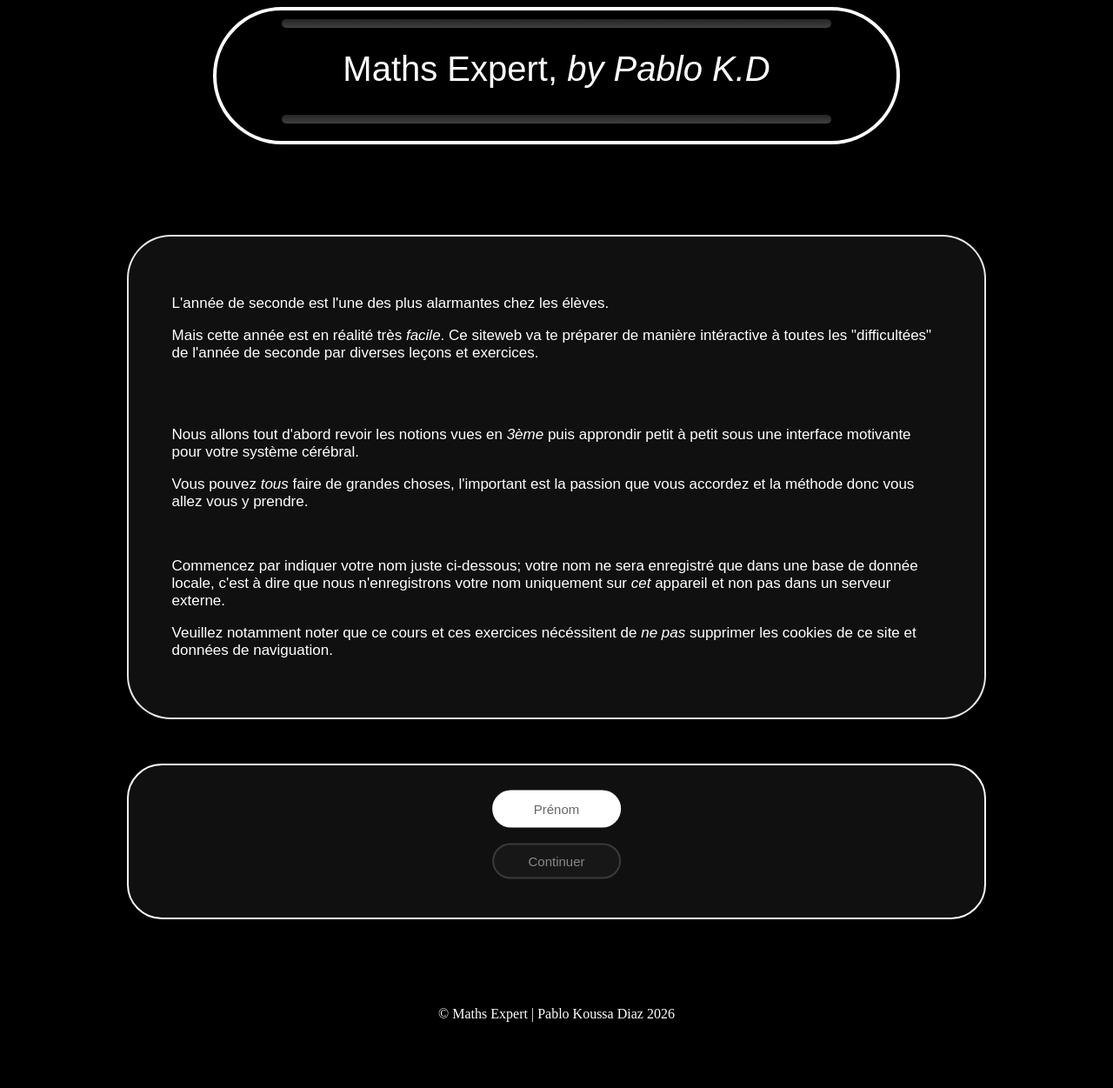
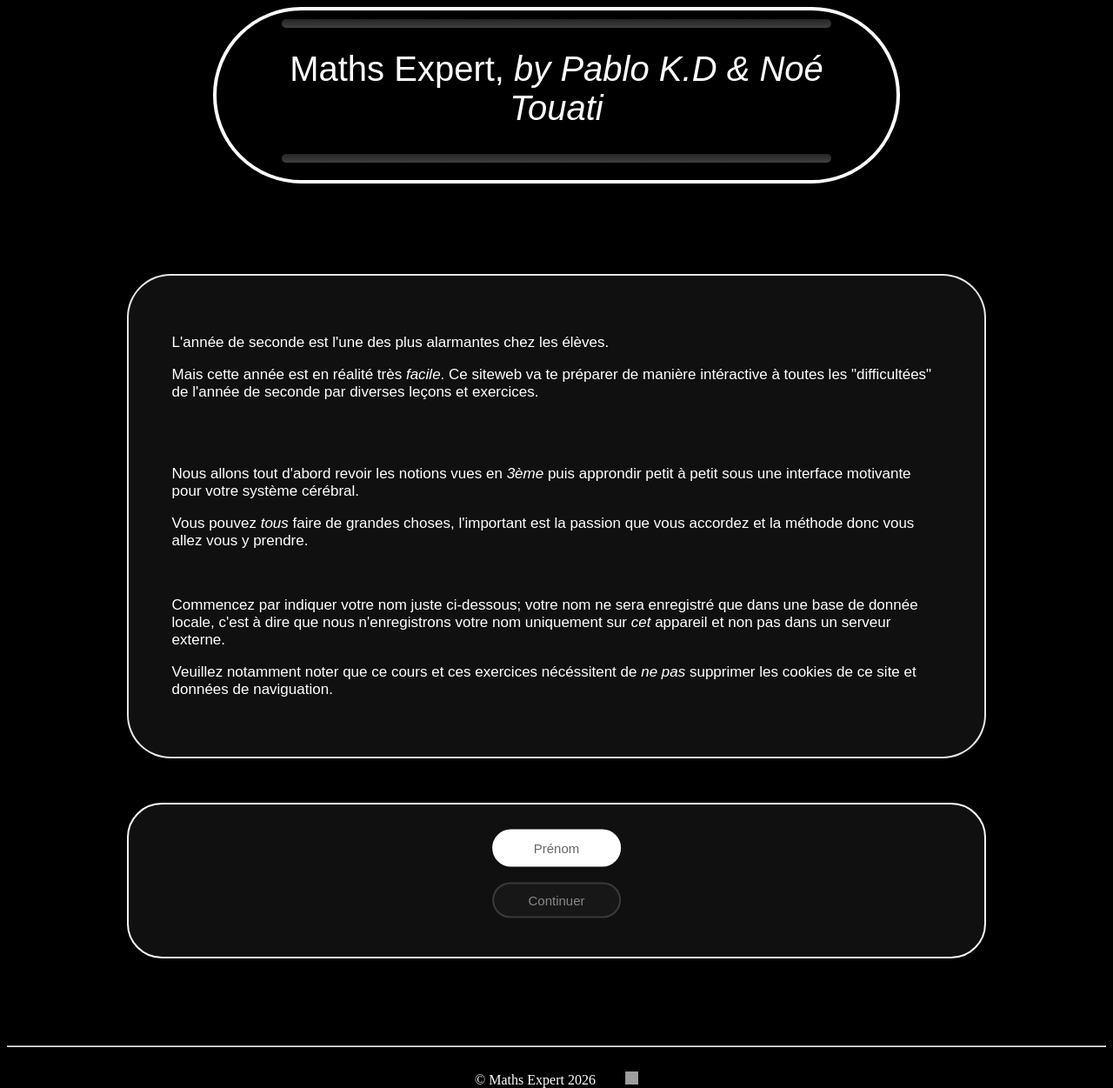
Before and after one commit to sagittarius-singularity/Maths-Experts, a Flask app: page / in a window 1280 px wide. Shown: the whole page at 87% size. Before the commit the page ends 1175 px from the top, so only its background shows below. Run offline with Flask 3, Linux system fonts and the light colour scheme; grey boxes are pictures that could not be loaded.

Commit message:
Updated CopyRights + Github redirect btn at the bottom as footer

```diff
--- a/static/script.js
+++ b/static/script.js
@@ -2,7 +2,8 @@ const input_name = document.getElementById("input-name");
 const checkicon = document.getElementById("check");
 const continueBtn = document.getElementById("continueBtn");
 
-
+const redirect_github_rep = "https://github.com/sagittarius-singularity/Maths-Experts";
+const github_logo = document.getElementById("github-logo");
 const namesaved = localStorage.getItem("username");
 
 if (namesaved) {
@@ -33,3 +34,8 @@ input_name.addEventListener('input', (e) => {
 continueBtn.addEventListener('click', () => {
     window.location.assign("/control/basic-logic")
 });
+
+
+github_logo.addEventListener("click", () => {
+    window.location.assign("https://github.com/sagittarius-singularity/Maths-Experts");
+});
--- a/static/script_testing_functions.js
+++ b/static/script_testing_functions.js
@@ -2,6 +2,8 @@ document.addEventListener("DOMContentLoaded", () => {
     const introductionText = document.querySelector(".introduction-text");
     const name = localStorage.getItem("username") || "l'ami";
     const completedExercises = new Set();
+    const redirect_github_rep = "https://github.com/sagittarius-singularity/Maths-Experts";
+    const github_logo = document.getElementById("github-logo");
 
     if (introductionText && name) {
         introductionText.innerHTML = `<p>Nous allons tout d'abord te tester sur les fonctionnalités basiques du site, ${name},</p>
@@ -133,6 +135,10 @@ document.addEventListener("DOMContentLoaded", () => {
         window.location.assign("/exercice-1")
     });
 
+    github_logo.addEventListener("click", () => {
+        window.location.assign("https://github.com/sagittarius-singularity/Maths-Experts");
+    });
+
     const checkButtons = document.querySelectorAll(".checkBtn");
     checkButtons.forEach(btn => {
         btn.addEventListener("click", () => {
--- a/static/style.css
+++ b/static/style.css
@@ -199,8 +199,26 @@ body {
 }
 
 #footer {
-    margin-top:100px;
+    margin-top: 20px;
     position: absolute;
     left: 50%;
     transform: translateX(-50%);
 }
+
+
+#hr-footer {
+    margin-top: 100px;
+}
+
+#github-logo {
+    width: 15px;
+    height: 15px;
+    margin-left: 30px;
+    transition: 0.2s ease;
+    cursor: pointer;
+    user-select: none;
+}
+
+#github-logo:hover {
+    transform: scale(1.15)
+}
--- a/templates/index.html
+++ b/templates/index.html
@@ -9,7 +9,7 @@
 <body>
     <div class="welcome">
         <div class="top-bar" id="top-bar_1"></div>
-        <div class="title">Maths Expert,<em> by Pablo K.D</em></div>
+        <div class="title">Maths Expert,<em> by Pablo K.D & Noé Touati</em></div>
         <div class="top-bar" id="top-bar_2"></div>
     </div>
     <br><br><br>
@@ -34,9 +34,10 @@
             Continuer
         </button>
     </div>
+    <hr id="hr-footer">
     <div id="footer">
         <footer>
-            © Maths Expert  |  Pablo Koussa Diaz 2026
+            © Maths Expert 2026 <img id="github-logo" title="Github repository" src="https://uxwing.com/wp-content/themes/uxwing/download/brands-and-social-media/github-white-icon.png">
         </footer>
     </div>
 
--- a/templates/testing_functions.html
+++ b/templates/testing_functions.html
@@ -76,9 +76,10 @@
             Continuer
         </button>
     </div>
+    <hr id="hr-footer">
     <div id="footer">
         <footer>
-            © Maths Expert  |  Pablo Koussa Diaz 2026
+            © Maths Expert 2026 <img id="github-logo" title="Github repository" src="https://uxwing.com/wp-content/themes/uxwing/download/brands-and-social-media/github-white-icon.png">
         </footer>
     </div>
     <script src="{{ url_for('static', filename='script_testing_functions.js') }}"></script>
```
Also changed, not shown: static/style_testing_functions.css (+19 -1 lines).
